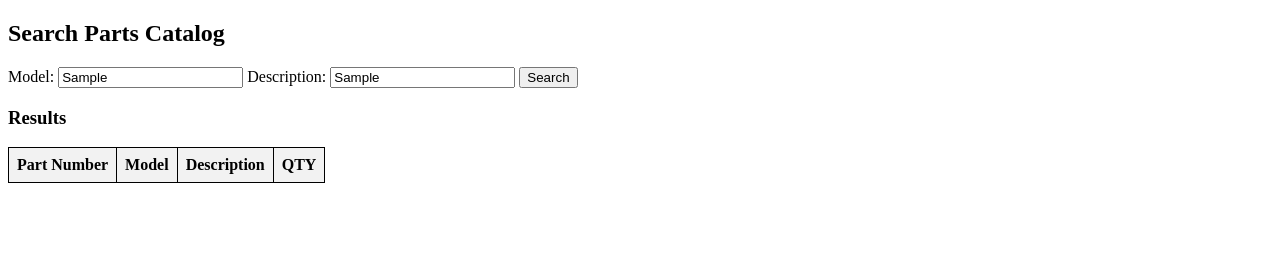
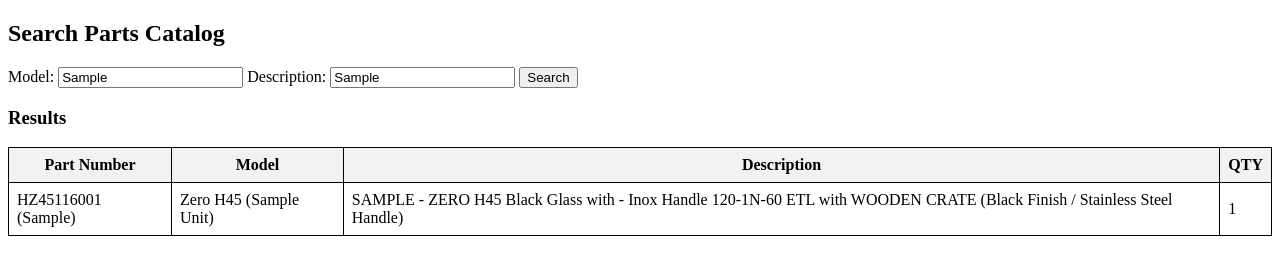
Before and after one commit to nemaswarehouse/Nemas-Parts, a plain HTML site: page index.html in a window 1280 px wide. Both pictures are taken after typing "Sample", "Sample" into the empty fields and a click on the button "Search". Drawn offline with Linux system fonts and the light colour scheme.

Commit message:
index.html

```diff
--- a/index.html
+++ b/index.html
@@ -13,17 +13,17 @@
         }
     </style>
     <script>
-        // CSV data as a string
-        const csvData = `
-Part Number,Model,Description,QTY
-001,ModelA,Description of Model A,10
-002,ModelB,Description of Model B,5
-003,ModelC,Description of Model C,8
-`;
-
-        // Function to parse CSV data
-        function parseCSV(data) {
-            return data.trim().split("\n").map(row => row.split(","));
+        // Function to load the CSV file
+        function loadCSV(callback) {
+            var xhr = new XMLHttpRequest();
+            xhr.open('GET', 'catalog.csv', true);  // Ensure your CSV is named 'catalog.csv'
+            xhr.onreadystatechange = function () {
+                if (xhr.readyState === 4 && xhr.status === 200) {
+                    console.log(xhr.responseText); // Debug: check the CSV content
+                    callback(xhr.responseText);
+                }
+            };
+            xhr.send();
         }
 
         // Function to search the catalog
@@ -33,7 +33,10 @@ Part Number,Model,Description,QTY
             var table = document.getElementById("results");
             table.innerHTML = "";  // Clear the table before showing results
 
-            var rows = parseCSV(csvData);
+            loadCSV(function(data) {
+                var rows = data.trim().split("\n"); // Added trim() to remove extra whitespace
+                console.log(rows); // Debug: check rows array
+
                 // Create table headers
                 var headers = ["Part Number", "Model", "Description", "QTY"];
                 var headerRow = table.insertRow();
@@ -45,7 +48,9 @@ Part Number,Model,Description,QTY
 
                 // Loop through CSV rows and search
                 for (var i = 1; i < rows.length; i++) { // Skip the header
-                var columns = rows[i];
+                    var columns = rows[i].split(",");
+                    console.log(columns); // Debug: check columns array
+                    if (columns.length >= 4) {
                         var partNumber = columns[0].toUpperCase();
                         var model = columns[1].toUpperCase();
                         var description = columns[2].toUpperCase();
@@ -61,6 +66,8 @@ Part Number,Model,Description,QTY
                             }
                         }
                     }
+                }
+            });
         }
     </script>
 </head>
```
Lines whose indentation alone changed are shown as unchanged.
